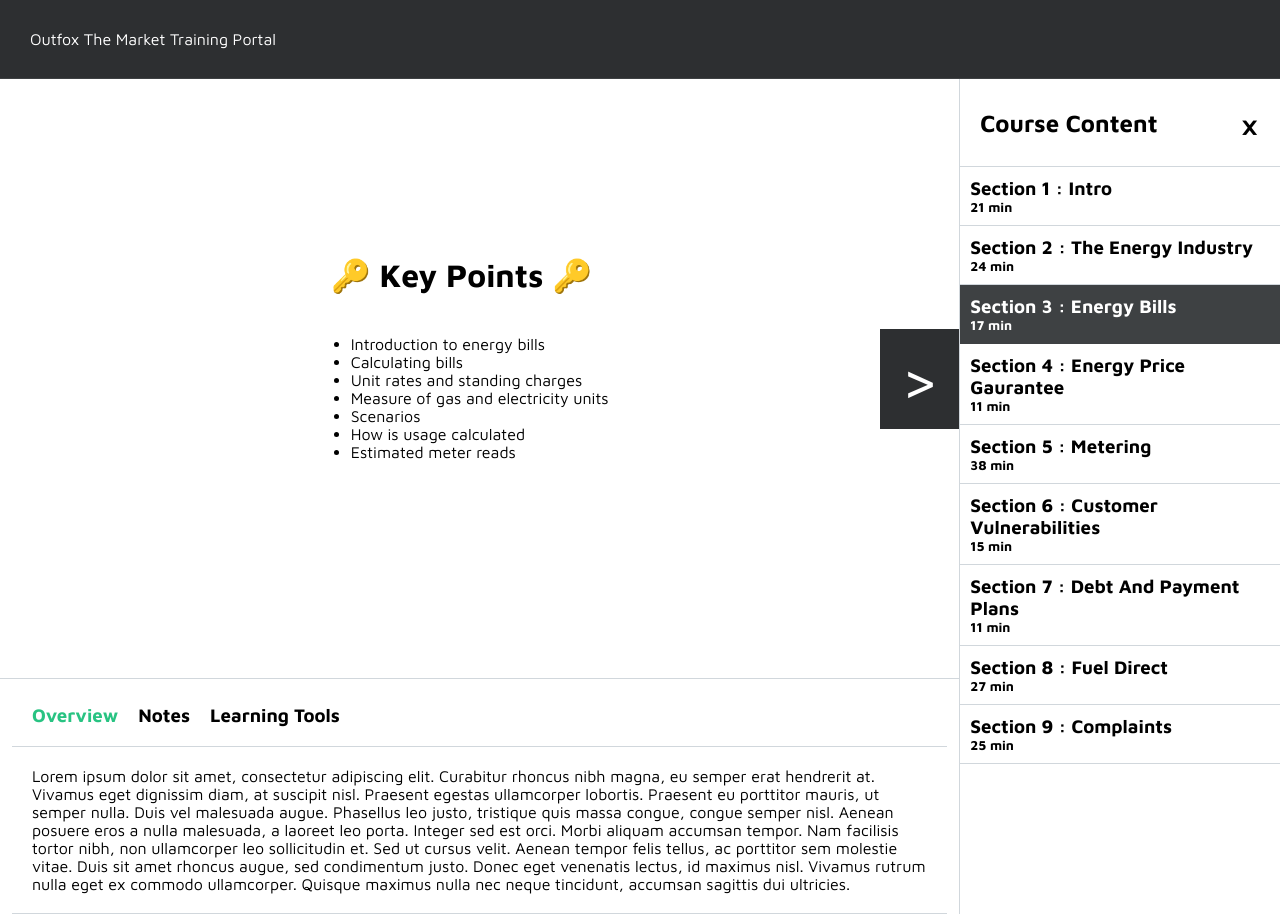
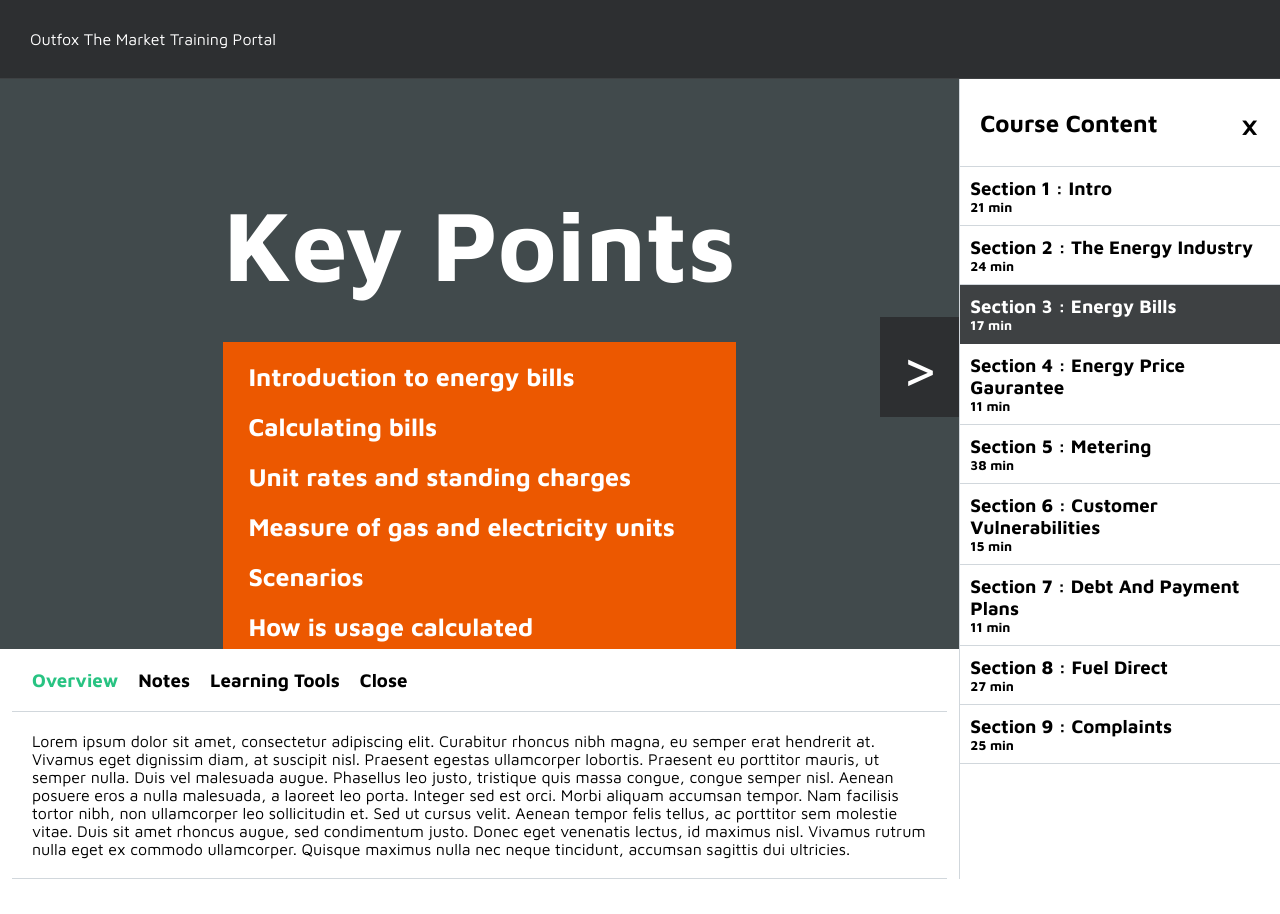
Before and after one commit to greglock1997/unit-redesign, a React (Vite) app: page / in a window 1280 px wide. After the commit the page ends 879 px from the top, so only its background shows below. Built offline with nearby package versions, Linux system fonts and the light colour scheme.

Commit message:
Added ability to shrink sidebar and dashboard

```diff
--- a/src/assets/styles/unit-redesign.module.css
+++ b/src/assets/styles/unit-redesign.module.css
@@ -8,7 +8,7 @@
     height: 100vh;
     display: flex;
     flex-direction: column;
-    background-color: #FFFFFF;
+    background-color: pink;
 }
 
 .unit-header {
@@ -23,22 +23,13 @@
     display: flex;
     flex-direction: row;
     background-color: antiquewhite;
-}
-
-.unit-main-page-container {
-    position: relative;
-    display: flex;
-    align-items: center;
-    justify-content: center;
-    width: 100%;
-    min-height: 600px;
-    padding: 50px;
-    border-bottom: 1px solid #D1D7DC;
-    overflow-y: scroll;
+    max-height: 100%;
 }
 
 .unit-main-column-1 {
     flex: 3;
+    display: flex;
+    flex-direction: column;
     background-color: #FFFFFF;
 }
 
@@ -75,7 +66,7 @@
     display: flex;
     flex-direction: column;
     align-items: center;
-    justify-content: center;
+    justify-content: flex-start;
 }
 
 .unit-main-column-1-dashboard-header {
@@ -163,6 +154,7 @@
 .unit-progress-bar-container {
     height: 5px;
     width: 100%;
+    background-color: #414A4C;
 }
 
 .unit-progress-bar {
@@ -172,34 +164,82 @@
     transition: 0.3s;
 }
 
+.unit-main-page-container {
+    position: relative;
+    display: flex;
+    flex-direction: column;
+    align-items: center;
+    justify-content: flex-start;
+    width: 100%;
+    height: 600px;
+    padding-top: 100px;
+    padding-bottom: 100px;
+    overflow-y: auto; /* Scrollbar appears when content overflows */
+    color: #FFFFFF;
+    background-color: #414A4C;
+}
+
+.unit-main-page-container-full-height {
+    flex: 1;
+    position: relative;
+    display: flex;
+    flex-direction: column;
+    align-items: center;
+    justify-content: flex-start;
+    width: 100%;
+    padding-top: 100px;
+    padding-bottom: 100px;
+    overflow-y: scroll; /* Scrollbar appears when content overflows */
+    color: #FFFFFF;
+    background-color: #414A4C;
+    box-sizing: content-box;
+}
 
 /* Pages */
 .page {
-    box-sizing: content-box !important;
     display: flex;
     flex-direction: column;
-    height: 100%;
-    max-width: 400px;
+    justify-content: center;
+    align-items: center;
+    max-width: 60%;
 }
 
 .page-row {
-    max-width: 900px;
     display: flex;
     flex-direction: row;
 }
 
 .page h1 {
-    margin-bottom: 20px;
+    font-size: 100px;
+    margin-bottom: 40px;
 }
 
 .page p {
+    font-weight: 700;
+    padding: 40px;
     margin-bottom: 20px;
+    line-height: 25px;
+    background-color: #3457D5;
 }
 
 .page ul {
+    width: 100%;
+    line-height: 50px;
+    font-size: 25px;
+    font-weight: bold;
     margin-bottom: 20px;
-    padding: 20px;
-    border-radius: 10px;
+    padding-left: 25px;
+    padding-right: 25px;
+    padding-top: 10px;
+    padding-bottom: 10px;
+    background-color: #EC5800;
+    list-style: none;
+}
+
+.page h3 {
+    width: 100%;
+    background-color: #3457D5;
+    padding: 40px;
 }
 
 .page img {
--- a/src/pages/UnitRedesign.jsx
+++ b/src/pages/UnitRedesign.jsx
@@ -516,6 +516,9 @@ export default function UnitRedesign() {
     const [correctAnswers, setCorrectAnswers] = useState([]);
     const [numberOfCorrectAnswers, setNumberOfCorrectAnswers] = useState(0);
 
+    const [dashboardStatus, setDashboardStatus] = useState('open');
+    const [sidebarStatus, setSidebarStatus] = useState('open');
+
     const handleAnswerSelection = (pageId, answer) => {
         setSelectedAnswers((prevAnswers) => ({
             ...prevAnswers,
@@ -553,7 +556,7 @@ export default function UnitRedesign() {
     const pages = [
         (
             <div className={unitRedesignStyles['page']}>
-                <h1>🔑 Key Points 🔑</h1>
+                <h1>Key Points</h1>
                 <ul>
                     <li>Introduction to energy bills</li>
                     <li>Calculating bills</li>
@@ -566,7 +569,7 @@ export default function UnitRedesign() {
             </div>
         ),
         (
-            <div className={`${unitRedesignStyles['page']} ${unitRedesignStyles['page-row']}`}>
+            <div className={unitRedesignStyles['page']}>
                 <div>
                     <h1>Calculating an energy bill</h1>
                     <p className={unitRedesignStyles['blue']}>Customers may not always understand their bill, remember that as experts it is our responsibility to explain it to them.</p>
@@ -636,7 +639,7 @@ export default function UnitRedesign() {
             />
         ),
         (
-            <div className={`${unitRedesignStyles['page']} ${unitRedesignStyles['page-row']}`}>
+            <div className={unitRedesignStyles['page']}>
                 <div>
                     <h1>Measure of gas and electricity units</h1>
                     <p>
@@ -862,7 +865,12 @@ export default function UnitRedesign() {
             <div className={unitRedesignStyles['unit-header']}>Outfox The Market Training Portal</div>
             <div className={unitRedesignStyles['unit-main']}>
                 <div className={unitRedesignStyles['unit-main-column-1']}>
-                    <div className={unitRedesignStyles['unit-main-page-container']}>
+                    <ProgressBar pageNumber={pageNumber} pages={pages}/>
+                    <div className={`${
+                        dashboardStatus === 'open'
+                        ? unitRedesignStyles['unit-main-page-container']
+                        : unitRedesignStyles['unit-main-page-container-full-height']
+                    }`}>
                         {pages[pageNumber]}
                         {pageNumber > 0 && (
                             <button
@@ -880,7 +888,7 @@ export default function UnitRedesign() {
                             >&#62;</button>
                         )}
                     </div>
-                    <ProgressBar pageNumber={pageNumber} pages={pages}/>
+                    {dashboardStatus === 'open' && (
                         <div className={unitRedesignStyles['unit-main-column-1-dashboard']}>
                             <div className={unitRedesignStyles['unit-main-column-1-dashboard-header']}>
                                 <h3
@@ -901,16 +909,24 @@ export default function UnitRedesign() {
                                 >
                                     Learning Tools
                                 </h3>
+                                <h3
+                                    className={dashboardPageNumber === 2 && unitRedesignStyles['selected']}
+                                    onClick={() => setDashboardStatus('closed')}
+                                >
+                                    Close
+                                </h3>
                             </div>
                             <div className={unitRedesignStyles['unit-main-column-1-dashboard-content']}>
                                 {dashboardPages[dashboardPageNumber]}
                             </div>
                         </div>
+                    )}
                     </div>
+                    {sidebarStatus === 'open' && (
                         <div className={unitRedesignStyles['unit-main-column-2']}>
                             <div className={unitRedesignStyles['unit-main-column-2-header']}>
                                 <h2>Course Content</h2>
-                        <h3>&#215;</h3>
+                                <h3 onClick={() => setSidebarStatus('closed')}>&#215;</h3>
                             </div>
                             <div className={unitRedesignStyles['unit-main-column-2-content']}>
                                 <div className={unitRedesignStyles['unit-main-section']}>
@@ -951,6 +967,7 @@ export default function UnitRedesign() {
                                 </div>
                             </div>
                         </div>
+                    )}
             </div>
         </div>
     )
```
Lines whose indentation alone changed are shown as unchanged.
